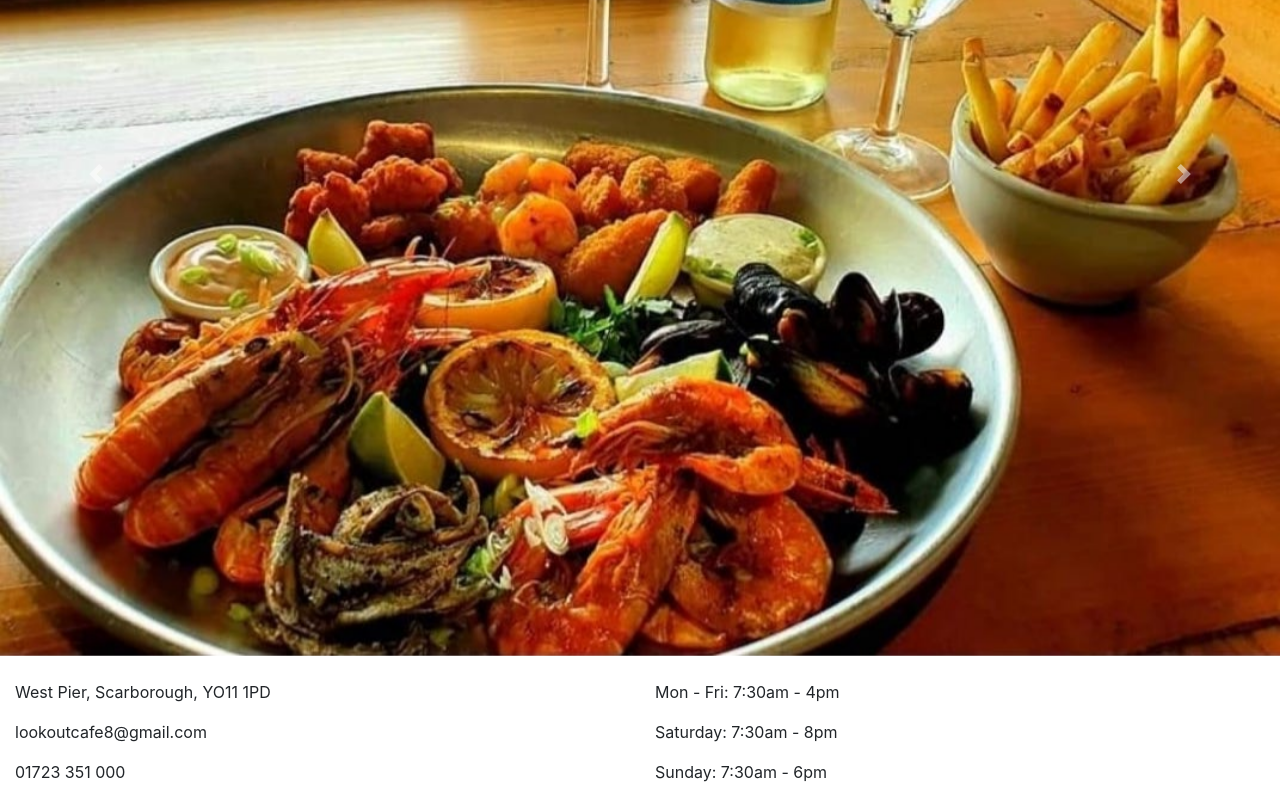
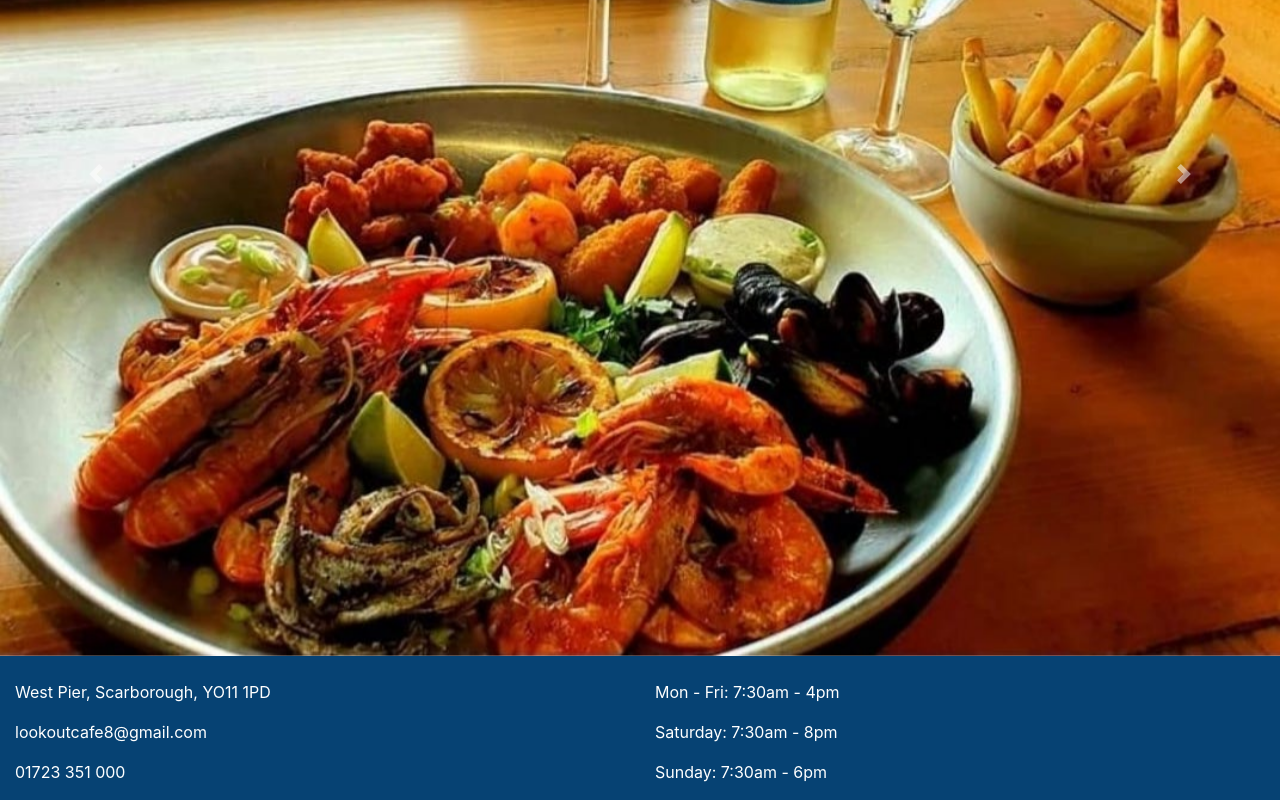
Before and after one commit to slhillk2/lookout-react-app, a React (Create React App) app: page / in a window 1280 px wide. Shown: the part 474-1274 px from the top of the page. Built offline with nearby package versions, Linux system fonts and the light colour scheme; a web font is replaced by a local one.

Commit message:
add body selector with overflow-x hidden to get rid of horizontal scroll bar, and default color to white / also add carousel and footer styling

```diff
--- a/src/index.css
+++ b/src/index.css
@@ -17,13 +17,13 @@ img {
   max-width: 100%;
 }
 
+body {
+  overflow-x: hidden;
+  color: #fff;
+}
+
 
 /* Header ----------- */
-.container {
-  width: 100vw;
-  margin: 0;
-  padding: 0;
-}
 
 nav {
   width: 100vw;
@@ -60,3 +60,16 @@ nav {
 .navbar-nav {
   align-items: center;
 }
+
+/* Carousel ---------------------- */
+
+.carousel-item {
+  max-height: 100rem;
+  background-color: paleturquoise;
+}
+
+/* Footer ---------------------- */
+
+.page-footer {
+  background-color: #064273;
+}
```
